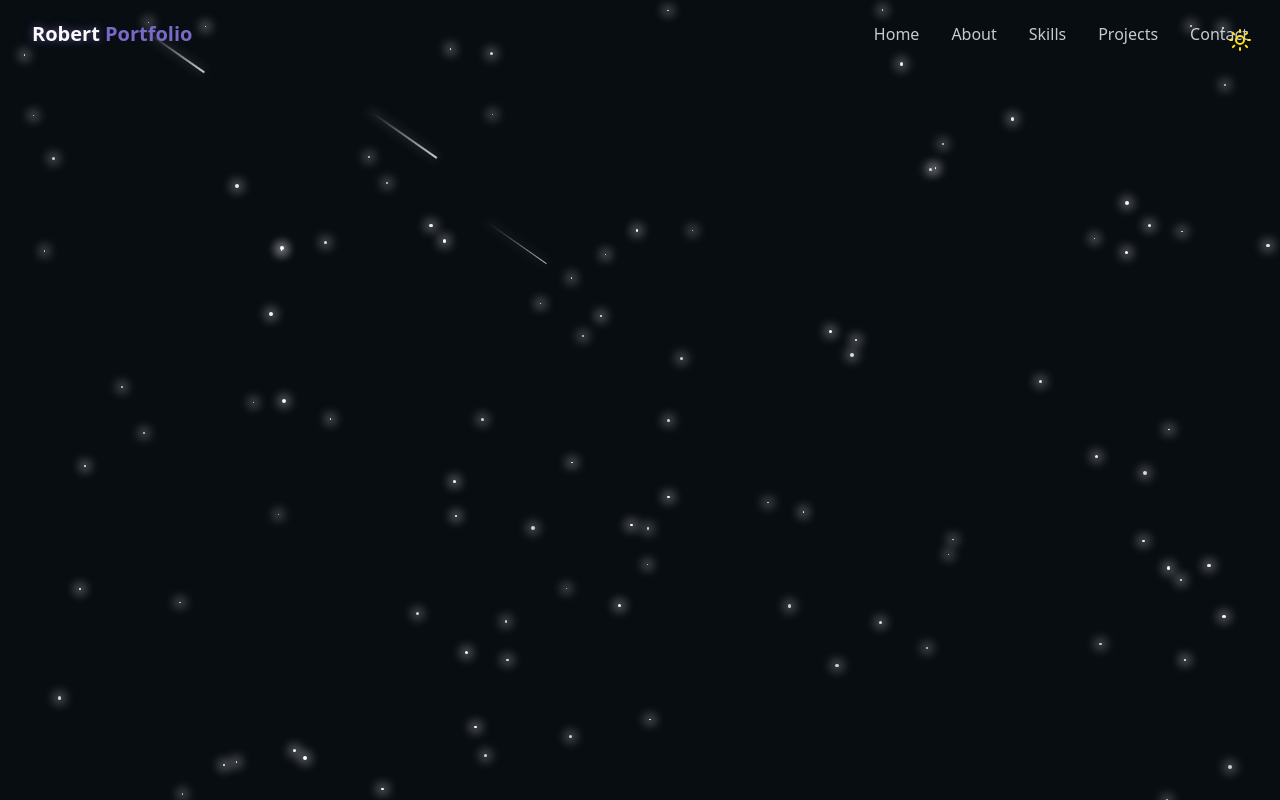
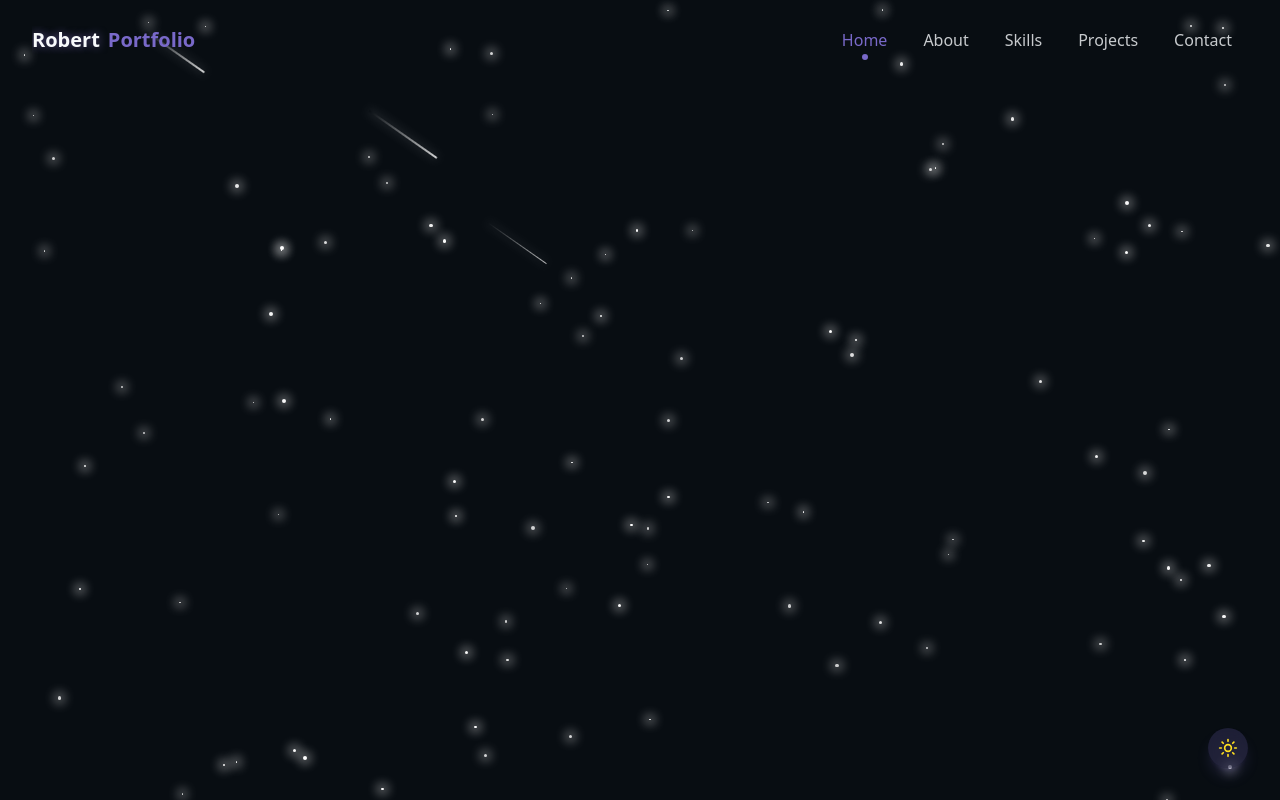
Before and after one commit to robert-nguyenn/personal-site, a React (Vite) app: page / in a window 1280 px wide. Both pictures are taken after a click on the button "Switch to dark mode". Built offline with nearby package versions, Linux system fonts and the light colour scheme.

Commit message:
feat: enhance Navbar with active section tracking and improve ThemeToggle button styling and positioning

```diff
--- a/src/components/Navbar.jsx
+++ b/src/components/Navbar.jsx
@@ -1,6 +1,6 @@
 import { cn } from "../lib/utils";
 import { useState, useEffect } from "react";
-import { Menu, X } from "lucide-react"; // Add this import for the icons
+import { Menu, X } from "lucide-react";
 
 const navItems = [
   { name: "Home", href: "#hero" },
@@ -13,10 +13,24 @@ const navItems = [
 export const Navbar = () => {
   const [isScrolled, setIsScrolled] = useState(false);
   const [isMenuOpen, setIsMenuOpen] = useState(false);
+  const [activeSection, setActiveSection] = useState("hero");
 
   useEffect(() => {
     const handleScroll = () => {
       setIsScrolled(window.scrollY > 10);
+
+      // Track active section for highlight effect
+      const sections = navItems.map(item => item.href.substring(1));
+      const scrollPosition = window.scrollY + 100;
+
+      for (const section of sections) {
+        const element = document.getElementById(section);
+        if (element && scrollPosition >= element.offsetTop &&
+            scrollPosition < element.offsetTop + element.offsetHeight) {
+          setActiveSection(section);
+          break;
+        }
+      }
     }
 
     window.addEventListener("scroll", handleScroll);
@@ -26,38 +40,98 @@ export const Navbar = () => {
   }, []);
 
   return (
-    <nav className = {cn("fixed w-full z-40 transition-all duration-300", isScrolled ? "bg-background/80 backdrop-blur-md shadow-xs" : "py-5")}>
+    <nav className={cn(
+      "fixed w-full z-40 transition-all duration-300",
+      isScrolled ? "bg-background/80 backdrop-blur-md shadow-md py-3" : "py-5"
+    )}>
       <div className="container flex items-center justify-between">
-        <a className="text-xl font-bold text-primary flex items-center" href="#hero">
-          <span className="relative z-10">
-            <span className="text-glow text-foreground"> Robert </span>{" "} Portfolio
+        <a
+          className="text-xl font-bold flex items-center group"
+          href="#hero"
+        >
+          <div className="relative overflow-hidden pr-2">
+            <span className="text-glow text-foreground relative z-10 transition-transform duration-300 group-hover:scale-110">
+              Robert
+            </span>
+            <div className="absolute bottom-0 left-0 w-0 h-[2px] bg-primary group-hover:w-full transition-all duration-300"></div>
+          </div>
+          <span className="text-primary relative overflow-hidden">
+            Portfolio
+            <div className="absolute bottom-0 left-0 w-0 h-[2px] bg-primary/70 group-hover:w-full transition-all duration-300 delay-100"></div>
           </span>
         </a>
 
         {/* desktop nav */}
-        <div className="hidden md:flex space-x-8">
-          {navItems.map((item, key) => (
-            <a key={key} href={item.href} className="text-foreground/80 hover:text-primary transition-colors duration-300">{item.name}</a>
-          ))}
+        <div className="hidden md:flex items-center space-x-1">
+          {navItems.map((item, key) => {
+            const isActive = activeSection === item.href.substring(1);
+            return (
+              <a
+                key={key}
+                href={item.href}
+                className={cn(
+                  "px-4 py-2 rounded-full relative font-medium",
+                  "transition-all duration-300 hover:text-primary",
+                  isActive
+                    ? "text-primary"
+                    : "text-foreground/80"
+                )}
+              >
+                {item.name}
+                {isActive && (
+                  <span className="absolute bottom-0 left-1/2 -translate-x-1/2 w-1.5 h-1.5 bg-primary rounded-full"></span>
+                )}
+              </a>
+            );
+          })}
         </div>
 
-        {/* mobile nav */}
+        {/* mobile nav button */}
         <button
           onClick={() => setIsMenuOpen((prev) => !prev)}
-          className="md:hidden p-2 text-foreground z-50"
+          className={cn(
+            "md:hidden p-2 z-50 rounded-full",
+            "transition-colors duration-300",
+            isMenuOpen ? "text-primary bg-background/10" : "text-foreground hover:text-primary"
+          )}
           aria-label={isMenuOpen ? "Close Menu" : "Open Menu"}
         >
           {isMenuOpen ? <X size={24} /> : <Menu size={24} />}
         </button>
 
-        <div className={cn("fixed inset-0 bg-background/75 z-40 flex flex-col items-center justify-center", "transition-all duration-300 md:hidden", isMenuOpen ? "opacity-100 pointer-events-auto" : "opacity-0 pointer-events-none")}>
-          <div className="flex flex-col space-y-8 text-xl">
-          {navItems.map((item, key) => (
-            <a key={key} href={item.href} className="text-foreground/100 hover:text-primary transition-colors duration-300" onClick={() => setIsMenuOpen(false)}>{item.name}</a>
-          ))}
+        {/* mobile nav menu */}
+        <div
+          className={cn(
+            "fixed inset-0 bg-background/70 z-40 flex flex-col items-center justify-center",
+            "transition-all duration-300 md:hidden",
+            isMenuOpen ? "opacity-100 pointer-events-auto" : "opacity-0 pointer-events-none"
+          )}
+        >
+          <div className="flex flex-col space-y-6 text-xl">
+            {navItems.map((item, key) => {
+              const isActive = activeSection === item.href.substring(1);
+              return (
+                <a
+                  key={key}
+                  href={item.href}
+                  className={cn(
+                    "relative px-8 py-2 rounded-lg transition-all duration-300",
+                    "hover:bg-primary/10 hover:text-primary",
+                    isActive
+                      ? "text-primary font-medium"
+                      : "text-foreground/90"
+                  )}
+                  onClick={() => setIsMenuOpen(false)}
+                >
+                  {item.name}
+                  {isActive && (
+                    <span className="absolute left-0 top-1/2 -translate-y-1/2 w-1.5 h-1.5 bg-primary rounded-full"></span>
+                  )}
+                </a>
+              );
+            })}
           </div>
         </div>
-
       </div>
     </nav>
   );
--- a/src/components/ThemeToggle.jsx
+++ b/src/components/ThemeToggle.jsx
@@ -1,42 +1,68 @@
-import { useState } from "react";
+import { useState, useEffect } from "react";
 import { Sun, Moon } from "lucide-react";
-import { useEffect } from "react";
-import { cn } from "@/lib/utils"
+import { cn } from "../lib/utils";
 
 export const ThemeToggle = () => {
   const [isDarkMode, setIsDarkMode] = useState(false);
+  const [isMounted, setIsMounted] = useState(false);
 
   useEffect(() => {
+    setIsMounted(true);
     const storedTheme = localStorage.getItem("theme");
     if (storedTheme === "dark") {
       setIsDarkMode(true);
-      document.documentElement.classList.add("dark")
+      document.documentElement.classList.add("dark");
     } else {
       setIsDarkMode(false);
+      document.documentElement.classList.remove("dark");
       document.documentElement.classList.add("light");
     }
-  }, [])
+  }, []);
 
   const toggleTheme = () => {
     if (isDarkMode) {
       document.documentElement.classList.remove("dark");
+      document.documentElement.classList.add("light");
       localStorage.setItem("theme", "light");
       setIsDarkMode(false);
     } else {
+      document.documentElement.classList.remove("light");
       document.documentElement.classList.add("dark");
       localStorage.setItem("theme", "dark");
       setIsDarkMode(true);
     }
-  }
+  };
+
+  if (!isMounted) return null;
 
   return (
-    <button onClick={toggleTheme} className={cn("fixed max-sm:hidden top-5 right-5 z-50 p-2 rounded-full transition-colors duration-300 focus:outline-hidden"
-    )}>
-      {isDarkMode ? (
-        <Sun className="h-6 w-6 text-yellow-300"/>
-      ) : (
-        <Moon className="h-6 w-6 text-blue-900"/>
+    <button
+      onClick={toggleTheme}
+      className={cn(
+        // Changed the positioning from top-right to bottom-right
+        "fixed z-50 right-5 bottom-5 sm:right-8 sm:bottom-8 p-2.5",
+        "rounded-full backdrop-blur-md transition-all duration-500",
+        "hover:scale-110 active:scale-95",
+        "focus:outline-none focus-visible:ring-2 focus-visible:ring-primary",
+        // Improved contrast and visual feedback
+        isDarkMode
+          ? "bg-primary/20 hover:bg-primary/30 text-yellow-300 shadow-lg shadow-primary/20"
+          : "bg-white/80 hover:bg-white text-blue-900 shadow-lg shadow-black/5"
       )}
-      </button>
+      aria-label={isDarkMode ? "Switch to light mode" : "Switch to dark mode"}
+    >
+      <div className="relative">
+        {isDarkMode ? (
+          <Sun className="h-5 w-5 transition-all duration-300" />
+        ) : (
+          <Moon className="h-5 w-5 transition-all duration-300" />
+        )}
+        <span className={cn(
+          "absolute inset-0 rounded-full bg-white mix-blend-difference opacity-0",
+          "transition-opacity duration-300",
+          isDarkMode ? "opacity-0" : "opacity-0"
+        )}></span>
+      </div>
+    </button>
   );
-}
+};
```
